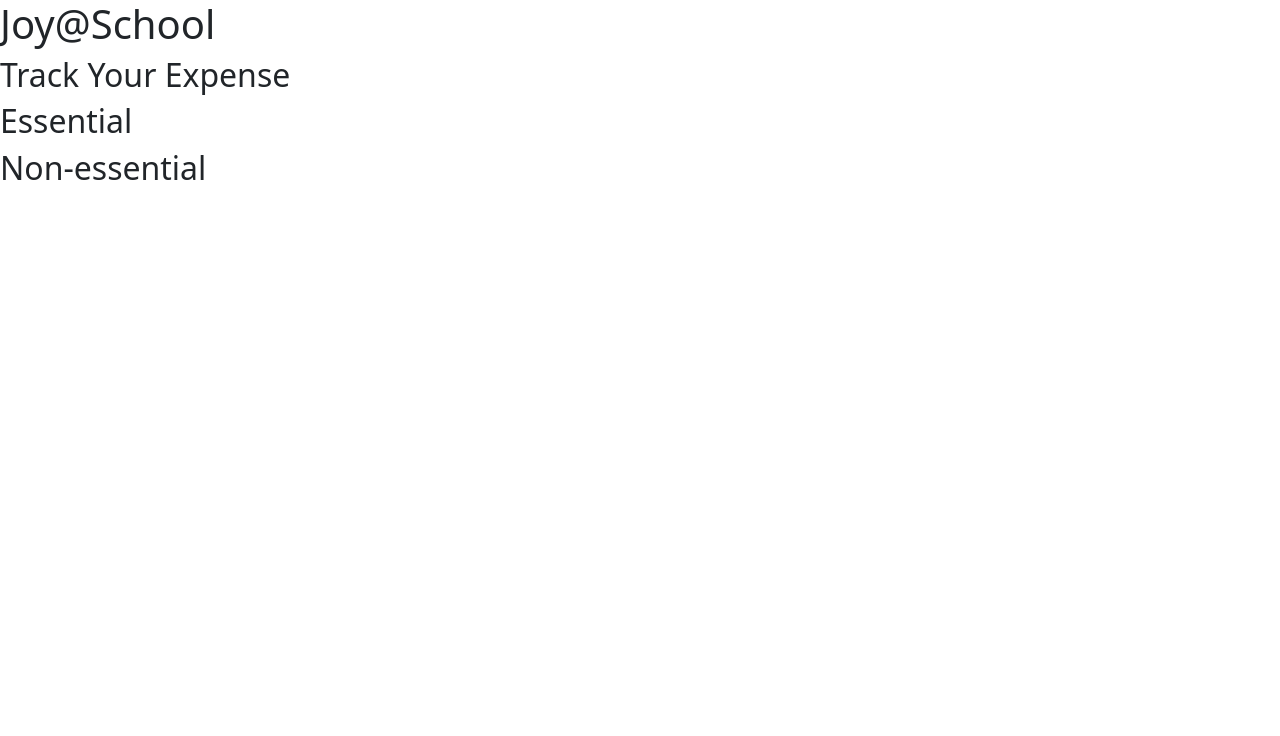
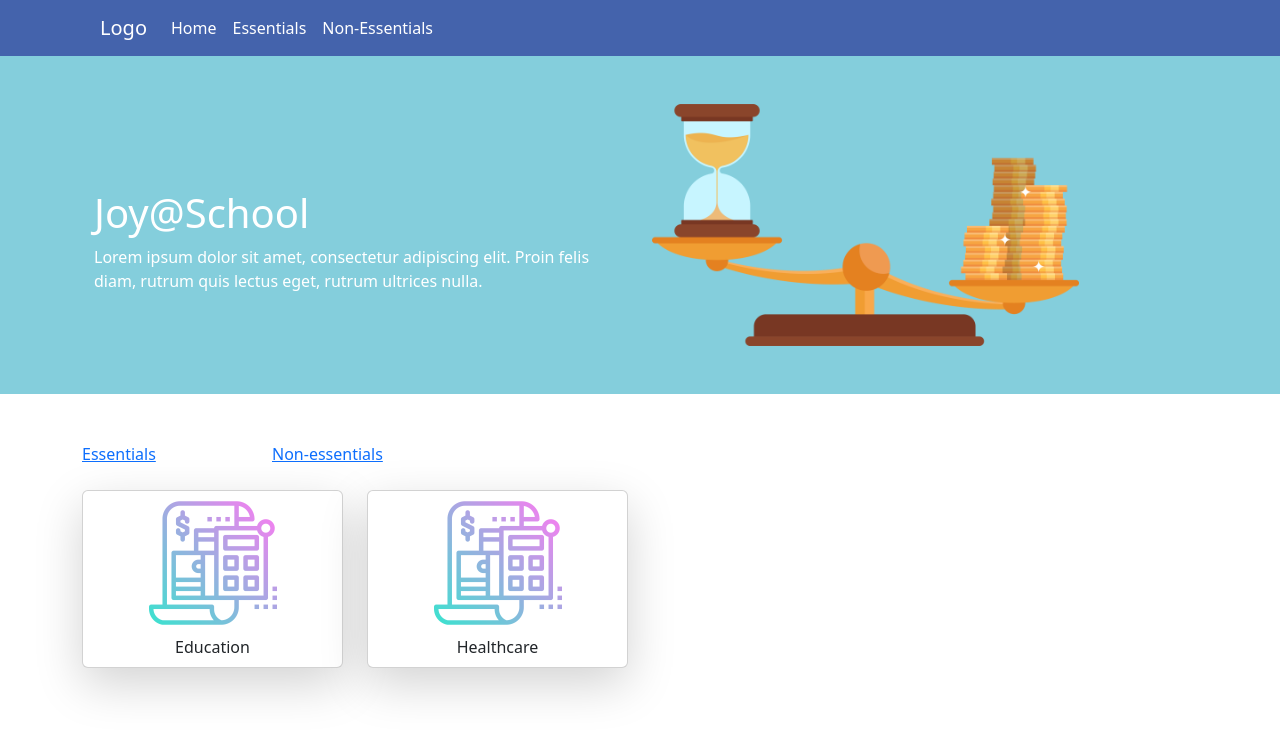
Before and after one commit to saiyidatul123/Joy-School, a plain HTML site: page index.html in a window 1280 px wide. Drawn offline with nearby package versions, Linux system fonts and the light colour scheme.

Commit message:
Added cards and images

```diff
--- a/css/style.css
+++ b/css/style.css
@@ -13,7 +13,7 @@
 }
 
 html {
-  color-scheme: dark light;
+  /* color-scheme: dark light; */
 }
 
 body {
@@ -21,15 +21,26 @@ body {
   font-family: var(--ff-primary);
 }
 
-/* Default responsve images*/
+/* Default responsive images*/
 img, picture, svg, video {
   max-width: 100%;
   display: block;
 }
 
+.scale-img {
+  max-width: 80%;
+  max-height: auto;
+  /* margin: 150px 0 0 0;  */
+}
+
+.budget-img {
+  max-width: 10vw;
+  max-height: auto;
+}
+
 /* root */
 :root {
-  --ff-primary: 'DM Sans', sans-serif;
+  --ff-primary: 'Poppins', sans-serif;
   --fs-xl: 3rem;
   --fs-l: 2.5rem;
   --fs-m: 2rem;
@@ -37,6 +48,11 @@ img, picture, svg, video {
 
 }
 
-h1 {
-  font-size: var(--fs-xl);
+#nav-section{
+  background-color: #4463ac;
 }
+
+#banner-section{
+  background-color: #84cedc;
+  color: white;
+}
--- a/index.html
+++ b/index.html
@@ -11,26 +11,128 @@
     <link href="https://cdn.jsdelivr.net/npm/bootstrap@5.3.0-alpha1/dist/css/bootstrap.min.css" rel="stylesheet" integrity="sha384-GLhlTQ8iRABdZLl6O3oVMWSktQOp6b7In1Zl3/Jr59b6EGGoI1aFkw7cmDA6j6gD" crossorigin="anonymous">
 
     <!-- Fonts -->
-    <link rel="preconnect" href="https://fonts.googleapis.com" />
-    <link rel="preconnect" href="https://fonts.gstatic.com" crossorigin />
-    <link href="https://fonts.googleapis.com/css2?family=DM+Sans:wght@400;700&display=swap" rel="stylesheet"/>
+    <link rel="preconnect" href="https://fonts.googleapis.com">
+    <link rel="preconnect" href="https://fonts.gstatic.com" crossorigin>
+    <link href="https://fonts.googleapis.com/css2?family=Poppins&display=swap" rel="stylesheet">
 
     <!-- JS -->
     <script type="text/javascript" src="js/main.js"></script>
 
+    <!-- jQuery -->
+    <script
+      src="https://code.jquery.com/jquery-3.3.1.slim.min.js"
+      integrity="sha384-q8i/X+965DzO0rT7abK41JStQIAqVgRVzpbzo5smXKp4YfRvH+8abtTE1Pi6jizo"
+      crossorigin="anonymous"
+    ></script>
+
   </head>
+
+  <header>
+    <section id="nav-section" class=".d-none .d-sm-block">
+      <nav class="navbar navbar-expand-lg navbar-light">
+            <a class="navbar-brand text-white" style="margin-left: 100px; "href="#">Logo</a>
+            <button class="navbar-toggler" type="button" data-bs-toggle="collapse" data-bs-target="#navbarNavAltMarkup" aria-controls="navbarNavAltMarkup" aria
+            expanded="false" aria-label="Toggle navigation">
+              <span class="navbar-toggler-icon"></span>
+            </button>
+            <div class="collapse navbar-collapse" id="navbarNavAltMarkup">
+              <div class="navbar-nav ml-lg-auto">
+                <a class="nav-link active text-white" aria-current="page" href="#">Home</a>
+                <a class="nav-link text-white" href="#">Essentials</a>
+                <a class="nav-link text-white" href="#">Non-Essentials</a>
+              </div>
+          </div>
+        </nav>
+  </section>
+  </header>
+
   <body>
-    <h1>Joy@School</h1>
+    <section id="banner-section" class=".d-block .d-sm-none">
+      <div class="container">
+          <div class="row mx-auto align-items-center">
+            <div class="col-md-6 mt-5">
+                <h1>Joy@School</h1>
+                <p>Lorem ipsum dolor sit amet, consectetur adipiscing elit. Proin felis diam, rutrum quis lectus eget, rutrum ultrices nulla.</p>
+            </div>
+            <div class="col-md-6 mt-5 mb-5">
+                <img class="scale-img" src="./images/youngadults.png" aria-hidden="true"/>
+            </div>
+          </div>
+      </div>
+    </section>
 
-    <h2>Track Your Expense</h2>
+    <section>
+      <div class="container mt-5">
 
-    <nav>
-      <h2>Essential</h2>
-      <h2>Non-essential</h2>
-    </nav>
+      <!-- Start of category -->
+      <div class="row">
+        <div class="col-2">
+          <a class="essentials">Essentials</a>
+        </div>
+        <div class="col-2">
+          <a class="non-essentials">Non-essentials</a>
+        </div>
+      </div>
+      <!-- End of category -->
 
-    <div class="category-card"></div>
+      <!-- Essential cards -->
+      <div class="ess-cards">
+        <div class="row mt-4">
+          <div class="col-xl-3">
+            <div class="card shadow-lg">
+              <img class="budget-img mx-auto m-2" src="images/budget-img.png"/>
+              <p class="card-title text-center">Education</p>
+            </div>
+          </div>
+          <div class="col-xl-3">
+            <div class="card shadow-lg">
+              <img class="budget-img mx-auto m-2" src="images/budget-img.png"/>
+              <p class="card-title text-center">Healthcare</p>
+            </div>
+          </div>
+        </div>
+      </div>
 
+      <!-- Non-essentials cards -->
+      <div class="non-ess-cards">
+        <div class="row mt-4">
+          <div class="col-xl-3">
+            <div class="card shadow-lg">
+              <img class="budget-img mx-auto m-2" src="images/budget-img.png"/>
+              <p class="card-title text-center">Hobbies</p>
+            </div>
+          </div>
+          <div class="col-xl-3">
+            <div class="card shadow-lg">
+              <img class="budget-img mx-auto m-2" src="images/budget-img.png"/>
+              <p class="card-title text-center">Entertainment</p>
+            </div>
+          </div>
+        </div>
+      </div>
+
+      </div>
+    </section>
+
+    <script>
+
+      // Load essentials
+
+      // on default
+      $(".non-ess-cards").hide();
+
+      $(".essentials").click(function () {
+        $(".ess-cards").show();
+        $(".non-ess-cards").hide();
+      })
+      $(".non-essentials").click(function () {
+        $(".ess-cards").hide();
+        $(".non-ess-cards").show();
+      })
+
+
+
+    </script>
 
     <!-- Bootstrap JS -->
     <script src="https://cdn.jsdelivr.net/npm/bootstrap@5.3.0-alpha1/dist/js/bootstrap.bundle.min.js" integrity="sha384-w76AqPfDkMBDXo30jS1Sgez6pr3x5MlQ1ZAGC+nuZB+EYdgRZgiwxhTBTkF7CXvN" crossorigin="anonymous"></script>
```
Also changed, not shown: images/budget-img.png (added), images/budget.png (added), images/youngadults.png (added).
